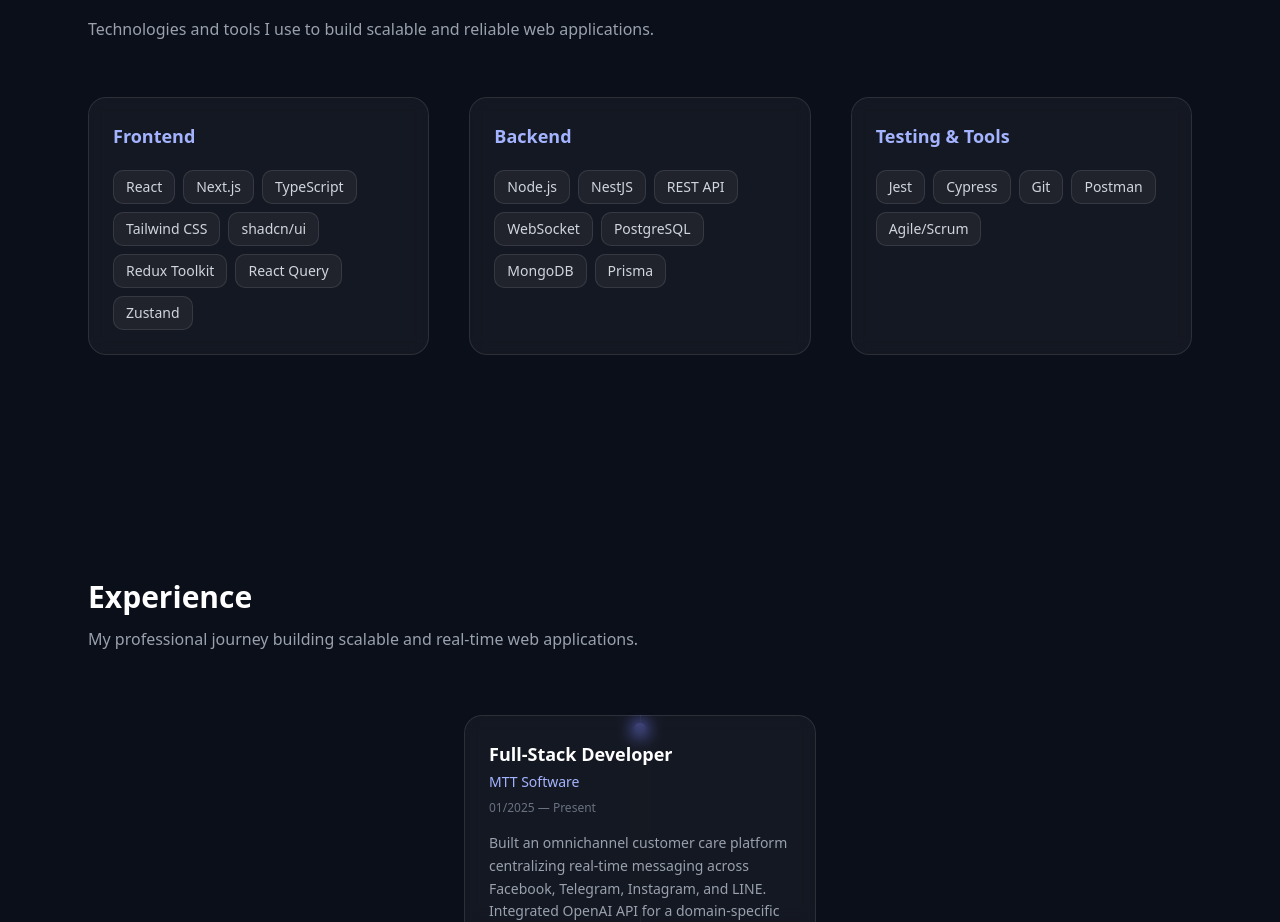
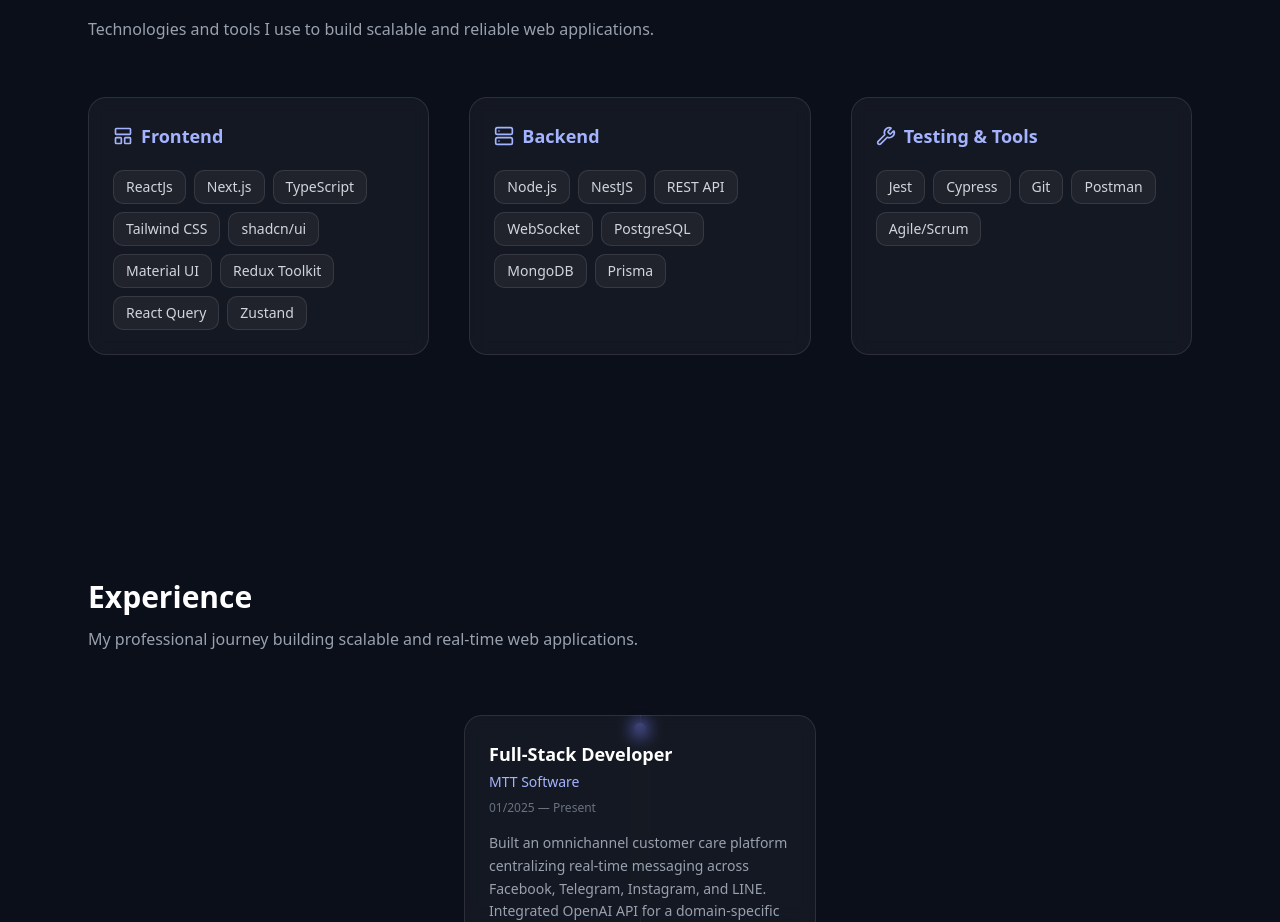
Before and after one commit to ThaoBean/portfolio, a Next.js app: page / in a window 1280 px wide. Shown: the part 4323-5245 px from the top of the page. Built offline with nearby package versions, Linux system fonts and the light colour scheme.

Commit message:
add icon to skill

```diff
--- a/src/components/sections/skills/skills.tsx
+++ b/src/components/sections/skills/skills.tsx
@@ -1,12 +1,26 @@
 "use client";
 
 import { motion } from "framer-motion";
+import { LayoutPanelTop, Server, Wrench } from "lucide-react";
 import { useMemo } from "react";
 import { useTranslation } from "react-i18next";
 
 type SkillGroup = {
   title: string;
   skills: string[];
+};
+
+const groupIcon = (title: string) => {
+  switch (title) {
+    case "Frontend":
+      return LayoutPanelTop;
+    case "Backend":
+      return Server;
+    case "Testing & Tools":
+      return Wrench;
+    default:
+      return LayoutPanelTop;
+  }
 };
 
 export function Skills() {
@@ -17,11 +31,12 @@
       {
         title: "Frontend",
         skills: [
-          "React",
+          "ReactJs",
           "Next.js",
           "TypeScript",
           "Tailwind CSS",
           "shadcn/ui",
+          "Material UI",
           "Redux Toolkit",
           "React Query",
           "Zustand",
@@ -71,9 +86,17 @@
               transition={{ duration: 0.45, ease: "easeOut" }}
               className='rounded-2xl border border-white/10 bg-white/[0.04] p-6 backdrop-blur'
             >
-              {/* group title */}
-              <h3 className='mb-5 text-lg font-semibold text-indigo-300'>
-                {group.title}
+              <h3 className='mb-5 flex items-center gap-2 text-lg font-semibold text-indigo-300'>
+                {(() => {
+                  const Icon = groupIcon(group.title);
+                  return (
+                    <Icon
+                      aria-hidden='true'
+                      className='h-5 w-5 shrink-0 text-indigo-300'
+                    />
+                  );
+                })()}
+                <span>{group.title}</span>
               </h3>
 
               {/* cloud */}
```
